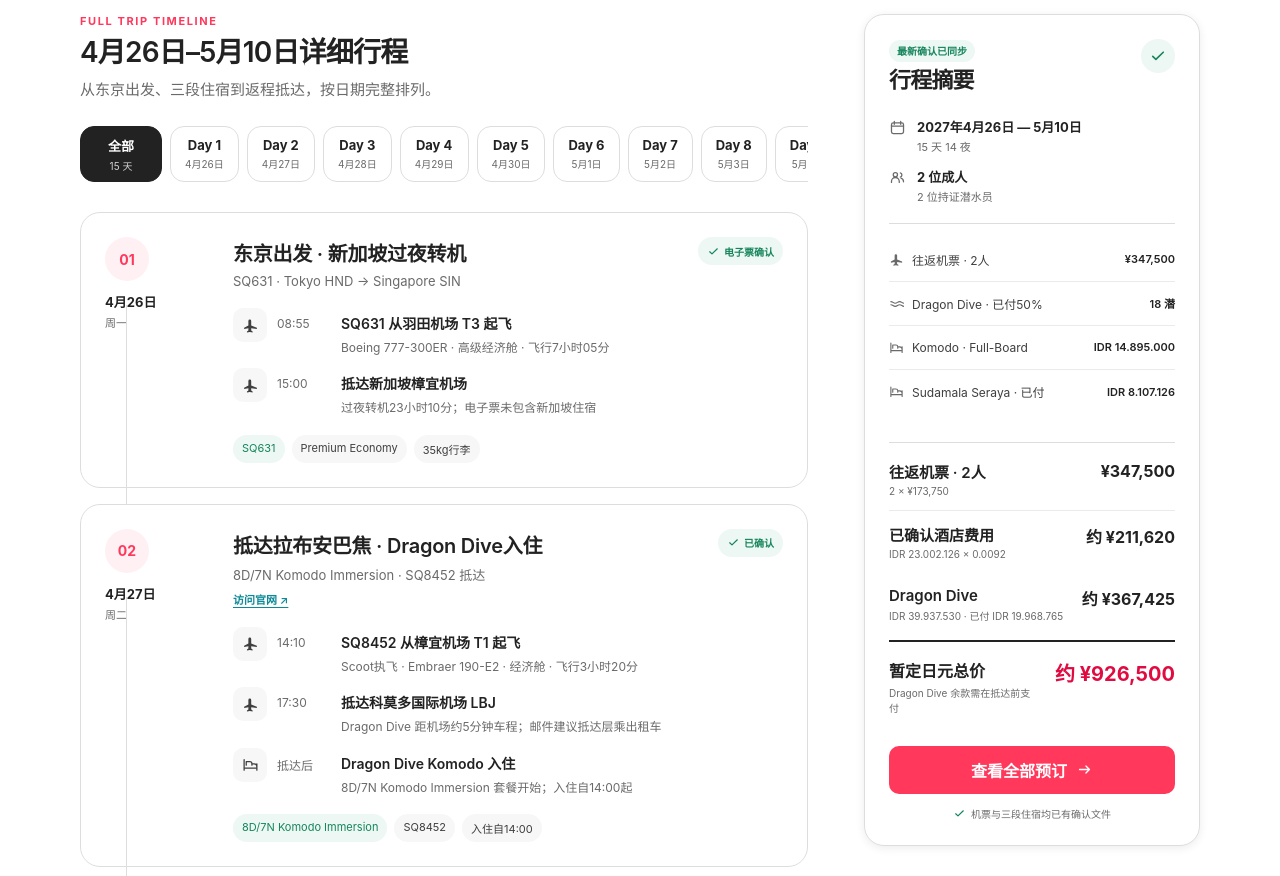
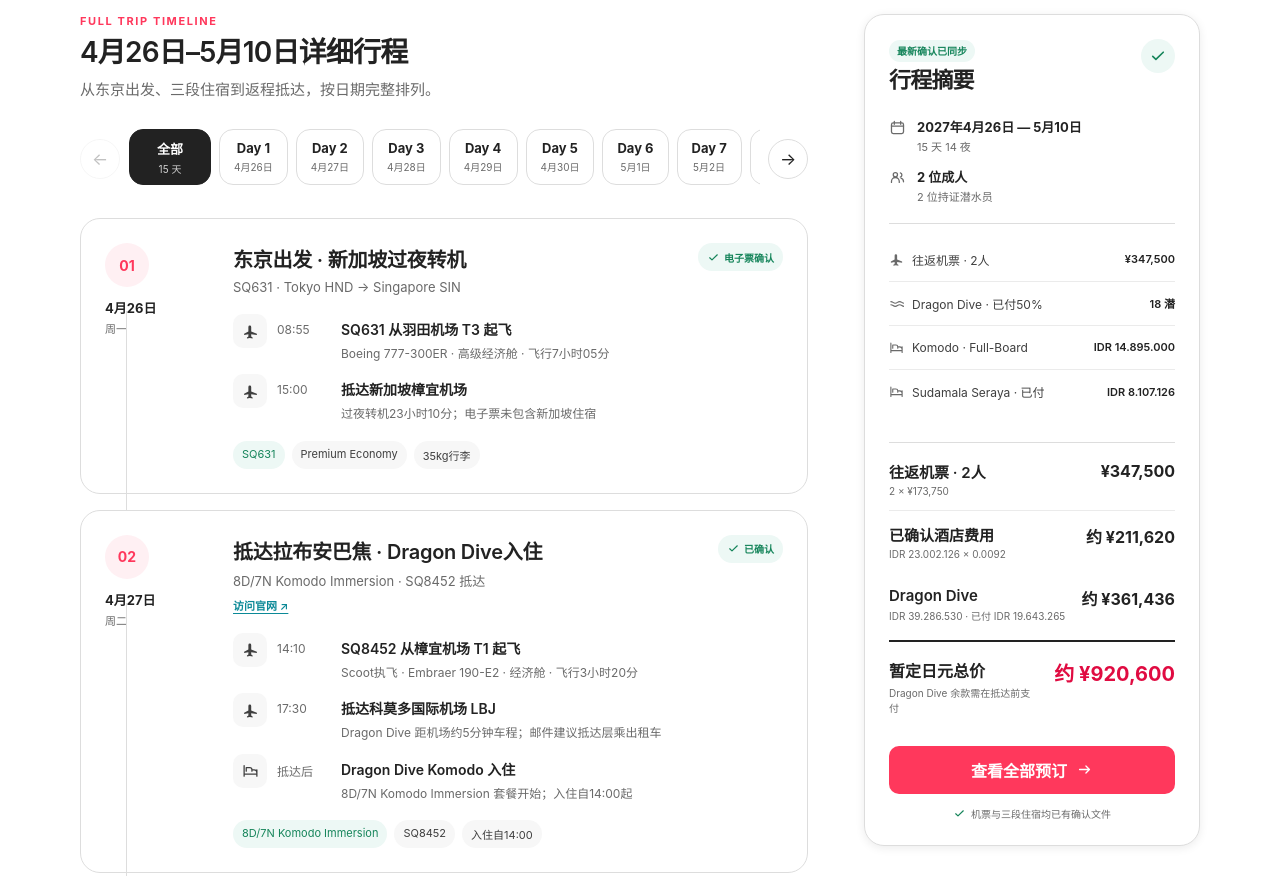
Before and after one commit to YU1ut/27_komodo, a plain HTML site: page index.html in a window 1280 px wide. Shown: the part 680-1556 px from the top of the page. Drawn offline with Linux system fonts and the light colour scheme.

Commit message:
Sync latest booking data and improve date navigation

```diff
--- a/app.js
+++ b/app.js
@@ -69,8 +69,20 @@ function icon(name) {
 
 function renderDayTabs() {
   const tabs = document.querySelector("#day-tabs");
-  tabs.innerHTML = `<button class="day-tab ${state.selectedDay === "all" ? "active" : ""}" type="button" data-day="all" role="tab"><b>全部</b><small>15 天</small></button>` + itinerary.map(item => `
-    <button class="day-tab ${state.selectedDay === item.day ? "active" : ""}" type="button" data-day="${item.day}" role="tab"><b>Day ${item.day}</b><small>${item.date}</small></button>`).join("");
+  tabs.innerHTML = `<button class="day-tab ${state.selectedDay === "all" ? "active" : ""}" type="button" data-day="all" role="tab" aria-selected="${state.selectedDay === "all"}"><b>全部</b><small>15 天</small></button>` + itinerary.map(item => `
+    <button class="day-tab ${state.selectedDay === item.day ? "active" : ""}" type="button" data-day="${item.day}" role="tab" aria-selected="${state.selectedDay === item.day}"><b>Day ${item.day}</b><small>${item.date}</small></button>`).join("");
+  requestAnimationFrame(() => {
+    const activeTab = tabs.querySelector(".day-tab.active");
+    if (activeTab) tabs.scrollTo({ left: activeTab.offsetLeft - (tabs.clientWidth - activeTab.offsetWidth) / 2, behavior: "smooth" });
+    updateDayTabControls();
+  });
+}
+
+function updateDayTabControls() {
+  const tabs = document.querySelector("#day-tabs");
+  const maxScroll = Math.max(0, tabs.scrollWidth - tabs.clientWidth);
+  document.querySelector('[data-day-scroll="-1"]').disabled = tabs.scrollLeft <= 2;
+  document.querySelector('[data-day-scroll="1"]').disabled = tabs.scrollLeft >= maxScroll - 2;
 }
 
 function renderTimeline() {
@@ -87,6 +99,12 @@ function renderTimeline() {
 }
 
 document.addEventListener("click", event => {
+  const dayScrollButton = event.target.closest("[data-day-scroll]");
+  if (dayScrollButton) {
+    const tabs = document.querySelector("#day-tabs");
+    tabs.scrollTo({ left: tabs.scrollLeft + Number(dayScrollButton.dataset.dayScroll) * Math.max(240, tabs.clientWidth * 0.75), behavior: "smooth" });
+    return;
+  }
   const dayButton = event.target.closest("[data-day]");
   if (dayButton) {
     state.selectedDay = dayButton.dataset.day === "all" ? "all" : Number(dayButton.dataset.day);
@@ -100,6 +118,8 @@ document.addEventListener("click", event => {
 document.querySelector(".booking-close").addEventListener("click", () => document.querySelector("#booking-dialog").close());
 document.querySelector(".booking-done").addEventListener("click", () => document.querySelector("#booking-dialog").close());
 document.querySelectorAll("dialog").forEach(dialog => dialog.addEventListener("click", event => { if (event.target === dialog) dialog.close(); }));
+document.querySelector("#day-tabs").addEventListener("scroll", updateDayTabControls, { passive: true });
+window.addEventListener("resize", updateDayTabControls);
 
 renderDayTabs();
 renderTimeline();
--- a/index.html
+++ b/index.html
@@ -104,7 +104,11 @@
           <div class="section-heading">
             <div><span class="section-kicker">FULL TRIP TIMELINE</span><h2>4月26日–5月10日详细行程</h2><p>从东京出发、三段住宿到返程抵达，按日期完整排列。</p></div>
           </div>
-          <div class="day-tabs" id="day-tabs" role="tablist" aria-label="按日期筛选"></div>
+          <div class="day-tabs-shell" aria-label="日期导航">
+            <button class="day-tabs-nav" type="button" data-day-scroll="-1" aria-label="查看较早日期">←</button>
+            <div class="day-tabs" id="day-tabs" role="tablist" aria-label="按日期筛选"></div>
+            <button class="day-tabs-nav" type="button" data-day-scroll="1" aria-label="查看较晚日期">→</button>
+          </div>
           <div class="timeline" id="timeline" aria-live="polite"></div>
         </section>
 
@@ -123,7 +127,7 @@
             <div><span><svg><use href="#i-bed"></use></svg>Komodo · Full-Board</span><b>IDR 14.895.000</b></div>
             <div><span><svg><use href="#i-bed"></use></svg>Sudamala Seraya · 已付</span><b>IDR 8.107.126</b></div>
           </div>
-          <div class="total-stack"><div class="total-row airfare-total"><span>往返机票 · 2人<small>2 × ¥173,750</small></span><b>¥347,500</b></div><div class="total-row"><span>已确认酒店费用<small>IDR 23.002.126 × 0.0092</small></span><b>约 ¥211,620</b></div><div class="total-row"><span>Dragon Dive<small>IDR 39.937.530 · 已付 IDR 19.968.765</small></span><b>约 ¥367,425</b></div><div class="total-row grand-total"><span>暂定日元总价<small>Dragon Dive 余款需在抵达前支付</small></span><b>约 ¥926,500</b></div></div>
+          <div class="total-stack"><div class="total-row airfare-total"><span>往返机票 · 2人<small>2 × ¥173,750</small></span><b>¥347,500</b></div><div class="total-row"><span>已确认酒店费用<small>IDR 23.002.126 × 0.0092</small></span><b>约 ¥211,620</b></div><div class="total-row"><span>Dragon Dive<small>IDR 39.286.530 · 已付 IDR 19.643.265</small></span><b>约 ¥361,436</b></div><div class="total-row grand-total"><span>暂定日元总价<small>Dragon Dive 余款需在抵达前支付</small></span><b>约 ¥920,600</b></div></div>
           <button class="primary-button full" type="button" data-open-bookings>查看全部预订 <svg><use href="#i-arrow"></use></svg></button>
           <p class="summary-note"><svg><use href="#i-check"></use></svg>机票与三段住宿均已有确认文件</p>
         </aside>
@@ -164,7 +168,7 @@
             </article>
             <article class="recommendation-card">
               <div class="card-visual dive-visual"><span class="visual-badge confirmed-badge">✓ PDF 已确认</span><svg><use href="#i-wave"></use></svg><div><b>8D / 7N</b><small>KOMODO IMMERSION</small></div></div>
-              <div class="card-body"><div><span class="card-type">4/27–5/4 · 8天7晚</span><span class="booking-ref">50% PAID</span></div><h3>Dragon Dive · Komodo Immersion</h3><p>4/28–5/3 每天 Komodo Taste · 3潜；5/4退房</p><div class="card-footer"><strong>IDR 39.937.530 · 已付 50%</strong><a class="official-link" href="https://dragondivekomodo.com/" target="_blank" rel="noopener noreferrer">官网 ↗</a></div><p class="payment-note">已付 IDR 19.968.765；余款 IDR 19.968.765 须在抵达前支付。</p></div>
+              <div class="card-body"><div><span class="card-type">4/27–5/4 · 8天7晚</span><span class="booking-ref">50% PAID</span></div><h3>Dragon Dive · Komodo Immersion</h3><p>2人 · Deluxe Double First Floor · 6天潜水 · 公园费已含</p><div class="card-footer"><strong>IDR 39.286.530 · 已付 50%</strong><a class="official-link" href="https://dragondivekomodo.com/" target="_blank" rel="noopener noreferrer">官网 ↗</a></div><p class="payment-note">已付 IDR 19.643.265；余款 IDR 19.643.265 须在抵达前支付。</p></div>
             </article>
             <article class="recommendation-card" id="stays">
               <div class="card-visual resort-confirmed-visual"><span class="visual-badge confirmed-badge">✓ 预订已确认</span><svg><use href="#i-bed"></use></svg><div><b>HILLTOP SUNSET</b><small>FULL-BOARD · 3 NIGHTS</small></div></div>
@@ -179,12 +183,12 @@
       </section>
 
       <section class="trip-notes" id="trip-notes">
-        <div class="page-width notes-grid"><div><span class="section-kicker">BEFORE DEPARTURE</span><h2>出发前事项</h2><p>最新确认邮件中需要提前完成的事项。</p></div><article><span>01</span><div><b>Dragon Dive余款</b><p>已付50%；剩余 IDR 19.968.765 须在抵达前支付，并完成潜水资料。</p></div></article><article><span>02</span><div><b>Sudamala船班</b><p>确认5月7日上岛船班及5月9日早班离岛；定时船与机场接送已包含。</p></div></article><article><span>03</span><div><b>暂定总价</b><p>机票2人 ¥347,500；酒店 IDR 23.002.126；Dragon Dive IDR 39.937.530。</p></div></article></div>
+        <div class="page-width notes-grid"><div><span class="section-kicker">BEFORE DEPARTURE</span><h2>出发前事项</h2><p>最新确认邮件中需要提前完成的事项。</p></div><article><span>01</span><div><b>Dragon Dive余款</b><p>已付50%；剩余 IDR 19.643.265 须在抵达前支付，并完成潜水资料。</p></div></article><article><span>02</span><div><b>Sudamala船班</b><p>确认5月7日上岛船班及5月9日早班离岛；定时船与机场接送已包含。</p></div></article><article><span>03</span><div><b>暂定总价</b><p>机票2人 ¥347,500；酒店 IDR 23.002.126；Dragon Dive IDR 39.286.530。</p></div></article></div>
       </section>
     </main>
 
     <div class="mobile-checkout" aria-label="移动端行程总计">
-      <div><small>暂定日元总价</small><b>约 ¥926,500</b></div>
+      <div><small>暂定日元总价</small><b>约 ¥920,600</b></div>
       <button type="button" data-open-bookings>预订清单</button>
     </div>
 
@@ -199,7 +203,7 @@
         <span class="section-kicker">LATEST CONFIRMATIONS</span>
         <h2>旅行预订汇总</h2>
         <p>2027年4月26日 — 5月10日 · 2 位持证潜水员</p>
-        <div class="booking-detail-list"><div><svg><use href="#i-plane"></use></svg><span><b>SQ631 + SQ8452</b><small>4/26 08:55 HND → 4/27 17:30 LBJ</small></span><em>去程</em></div><div><svg><use href="#i-plane"></use></svg><span><b>SQ8659 + SQ636</b><small>5/9 16:55 LBJ → 5/10 06:45 HND</small></span><em>返程</em></div><div><svg><use href="#i-wave"></use></svg><span><b>8D/7N Komodo Immersion</b><small>4/27–5/4 · IDR 39.937.530 · 已付50%</small></span><em>5/4退房</em></div><div><svg><use href="#i-bed"></use></svg><span><b>Komodo Resort</b><small>5/4当天入住 · Hilltop Sunset · IDR 14.895.000</small></span><em>已确认</em></div><div><svg><use href="#i-bed"></use></svg><span><b>Sudamala Resort Seraya</b><small>5/7–5/9 · Beach Bungalow · IDR 8.107.126</small></span><em>已付款</em></div><div><svg><use href="#i-ticket"></use></svg><span><b>暂定日元总价</b><small>按 1 IDR ≈ ¥0.0092；Dragon余款抵达前支付</small></span><em>约 ¥926,500</em></div></div>
+        <div class="booking-detail-list"><div><svg><use href="#i-plane"></use></svg><span><b>SQ631 + SQ8452</b><small>4/26 08:55 HND → 4/27 17:30 LBJ</small></span><em>去程</em></div><div><svg><use href="#i-plane"></use></svg><span><b>SQ8659 + SQ636</b><small>5/9 16:55 LBJ → 5/10 06:45 HND</small></span><em>返程</em></div><div><svg><use href="#i-wave"></use></svg><span><b>8D/7N Komodo Immersion</b><small>4/27–5/4 · IDR 39.286.530 · 已付50%</small></span><em>5/4退房</em></div><div><svg><use href="#i-bed"></use></svg><span><b>Komodo Resort</b><small>5/4当天入住 · Hilltop Sunset · IDR 14.895.000</small></span><em>已确认</em></div><div><svg><use href="#i-bed"></use></svg><span><b>Sudamala Resort Seraya</b><small>5/7–5/9 · Beach Bungalow · IDR 8.107.126</small></span><em>已付款</em></div><div><svg><use href="#i-ticket"></use></svg><span><b>暂定日元总价</b><small>按 1 IDR ≈ ¥0.0092；Dragon余款抵达前支付</small></span><em>约 ¥920,600</em></div></div>
         <button class="primary-button full booking-done" type="button">返回行程</button>
       </div>
     </dialog>
--- a/styles.css
+++ b/styles.css
@@ -100,9 +100,13 @@ svg { width: 20px; height: 20px; display: block; }
 .outline-button:hover { background: var(--surface-soft); }
 .outline-button svg { width: 16px; height: 16px; }
 
-.day-tabs { display: flex; gap: 8px; margin-bottom: 26px; padding-bottom: 4px; overflow-x: auto; scrollbar-width: none; }
+.day-tabs-shell { display: grid; grid-template-columns: 40px minmax(0, 1fr) 40px; align-items: center; gap: 8px; margin-bottom: 26px; }
+.day-tabs { display: flex; gap: 8px; padding: 3px 1px 7px; overflow-x: auto; scroll-snap-type: x proximity; scroll-behavior: smooth; touch-action: pan-x; overscroll-behavior-x: contain; scrollbar-width: none; }
 .day-tabs::-webkit-scrollbar { display: none; }
-.day-tab { flex: 0 0 auto; min-width: 65px; height: 56px; padding: 0 14px; display: grid; place-content: center; gap: 3px; border: 1px solid var(--hairline); border-radius: 14px; background: #fff; cursor: pointer; }
+.day-tabs-nav { width: 40px; height: 40px; border: 1px solid var(--hairline); border-radius: 50%; background: #fff; color: var(--ink); font-size: 17px; cursor: pointer; transition: border-color .2s, opacity .2s, background .2s; }
+.day-tabs-nav:hover:not(:disabled) { border-color: var(--ink); background: var(--surface-soft); }
+.day-tabs-nav:disabled { opacity: .28; cursor: default; }
+.day-tab { flex: 0 0 auto; min-width: 65px; height: 56px; padding: 0 14px; display: grid; place-content: center; gap: 3px; scroll-snap-align: center; border: 1px solid var(--hairline); border-radius: 14px; background: #fff; cursor: pointer; }
 .day-tab:first-child { min-width: 82px; }
 .day-tab:hover { border-color: var(--ink); }
 .day-tab.active { border-color: var(--ink); background: var(--ink); color: #fff; }
@@ -457,7 +461,8 @@ dialog::backdrop { background: rgb(0 0 0 / .52); backdrop-filter: blur(2px); }
   .hero h1 { font-size: 36px; }
   .trip-status { min-height: 100px; }
   .status-intro small { max-width: 260px; line-height: 1.4; }
-  .day-tabs { margin-right: -16px; }
+  .day-tabs-shell { grid-template-columns: 34px minmax(0, 1fr) 34px; gap: 6px; }
+  .day-tabs-nav { width: 34px; height: 34px; }
   .day-card { padding: 16px 14px; }
   .day-head p { max-width: 200px; line-height: 1.4; }
   .activity small { display: block; }
```
Also changed, not shown: 1 other file.
